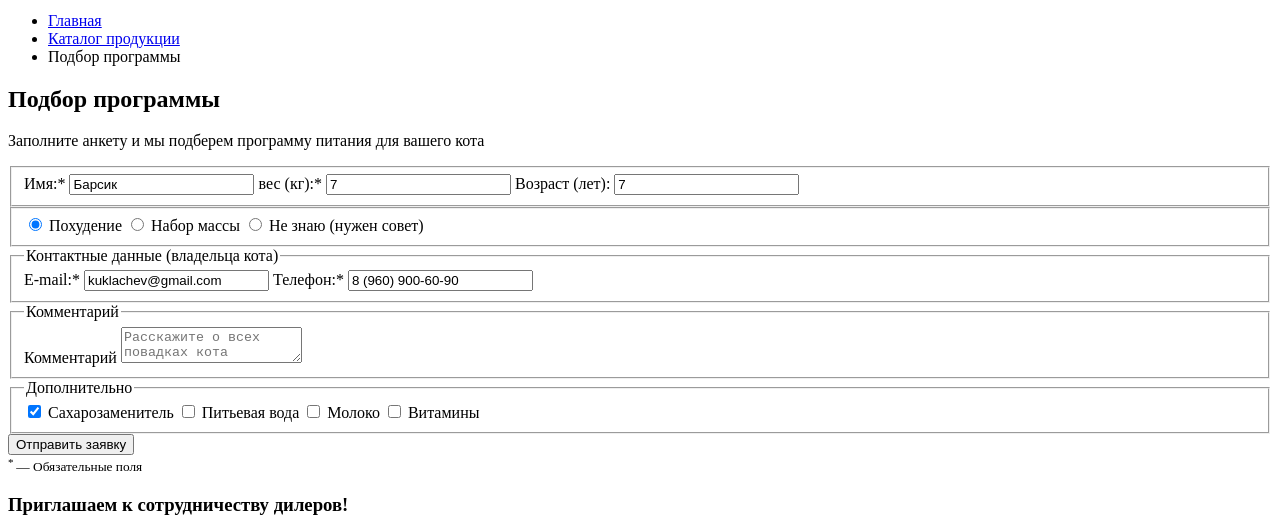
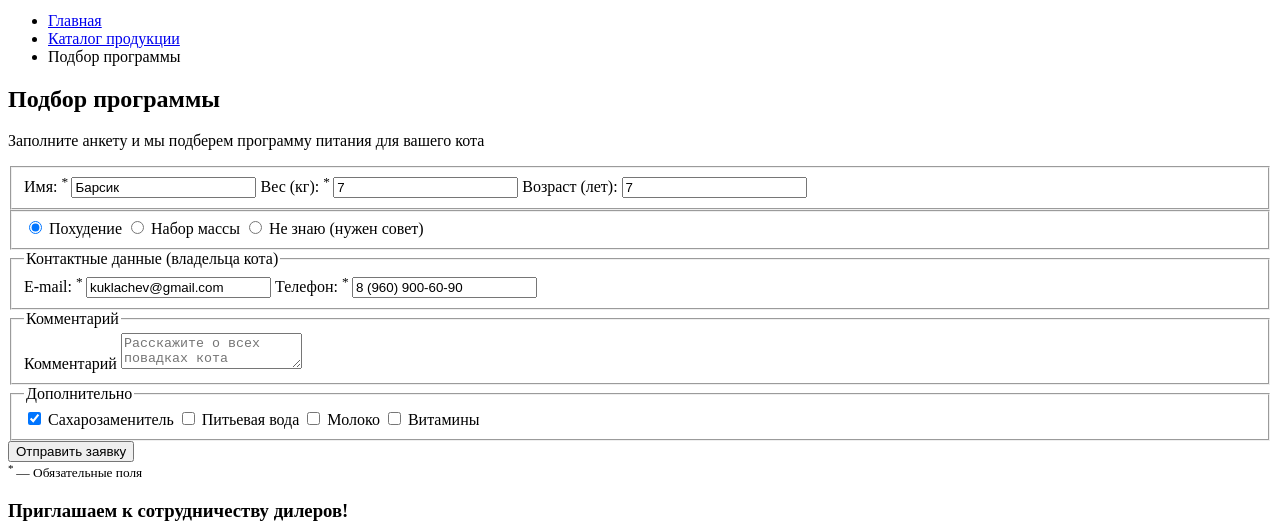
Before and after one commit to ArkadyKid/1058347-cat-energy-17, a website: page source/form.html in a window 1280 px wide. Shown: the part 161-691 px from the top of the page. Drawn offline with Linux system fonts and the light colour scheme.

Commit message:
Мелкая правка

```diff
--- a/source/form.html
+++ b/source/form.html
@@ -54,11 +54,17 @@
     <form class="form__group" action="https://echo.htmlacademy.ru" method="get">
       <fieldset class="form__data-fieldset data-fieldset">
         <label class="data-fieldset__label" for="name">
-          Имя:*
+          Имя:
+          <sup class="data-fieldset__label-icon">
+            *
+          </sup>
           <input class="data-fieldset__input" id="name" type="text" name="name" value="Барсик" required>
         </label>
         <label class="data-fieldset__label" for="weight">
-          вес (кг):*
+          Вес (кг):
+          <sup class="data-fieldset__label-icon">
+            *
+          </sup>
           <input class="data-fieldset__input" id="weight" type="number" name="weight" value="7" required>
         </label>
         <label class="data-fieldset__label" for="age">
@@ -85,11 +91,17 @@
           Контактные данные (владельца кота)
         </legend>
         <label class="contacts-fieldset__label" for="email">
-          E-mail:*
+          E-mail:
+          <sup class="contacts-fieldset__label-icon">
+            *
+          </sup>
           <input class="contacts-fieldset__input" id="email" type="email" name="email" value="kuklachev@gmail.com" required>
         </label>
         <label class="contacts-fieldset__label" for="phone">
-          Телефон:*
+          Телефон:
+          <sup class="contacts-fieldset__label-icon">
+            *
+          </sup>
           <input class="contacts-fieldset__input" id="phone" type="tel" name="phone" value="8 (960) 900-60-90" required>
         </label>
       </fieldset>
```
